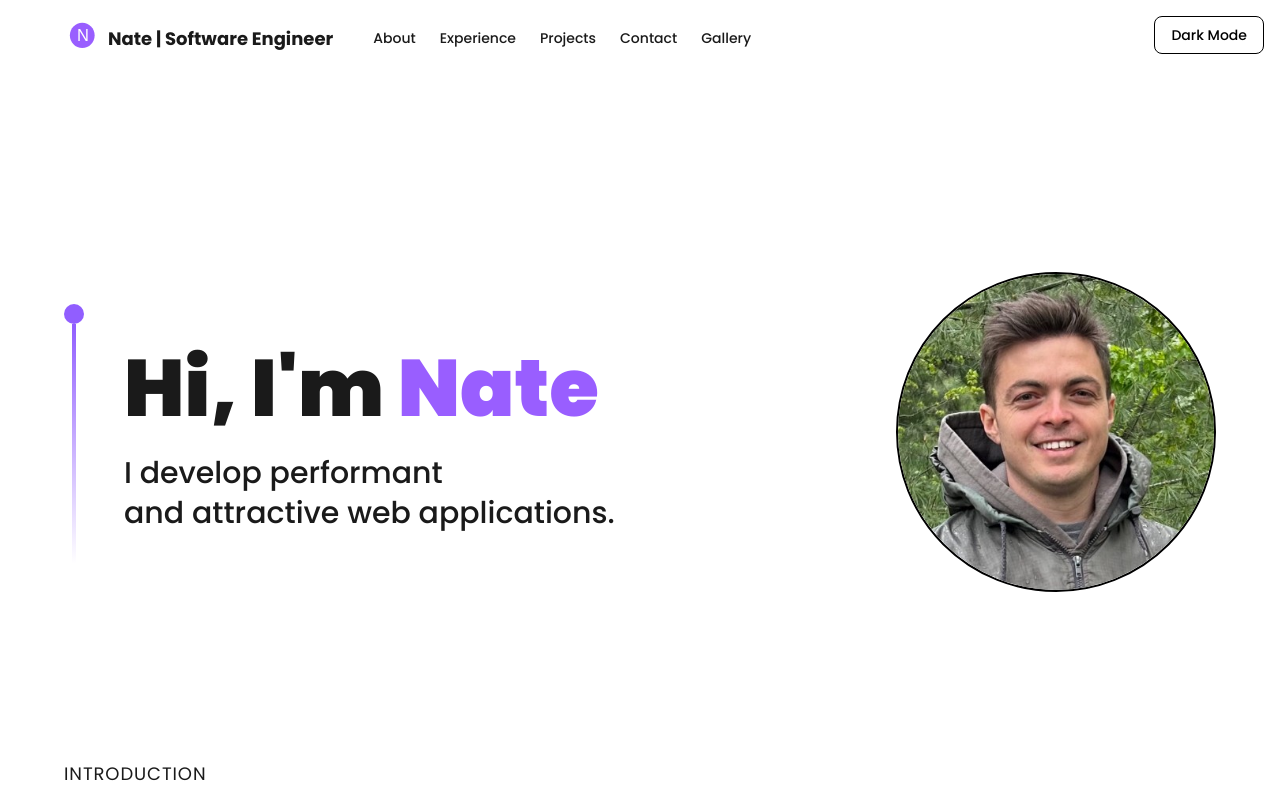
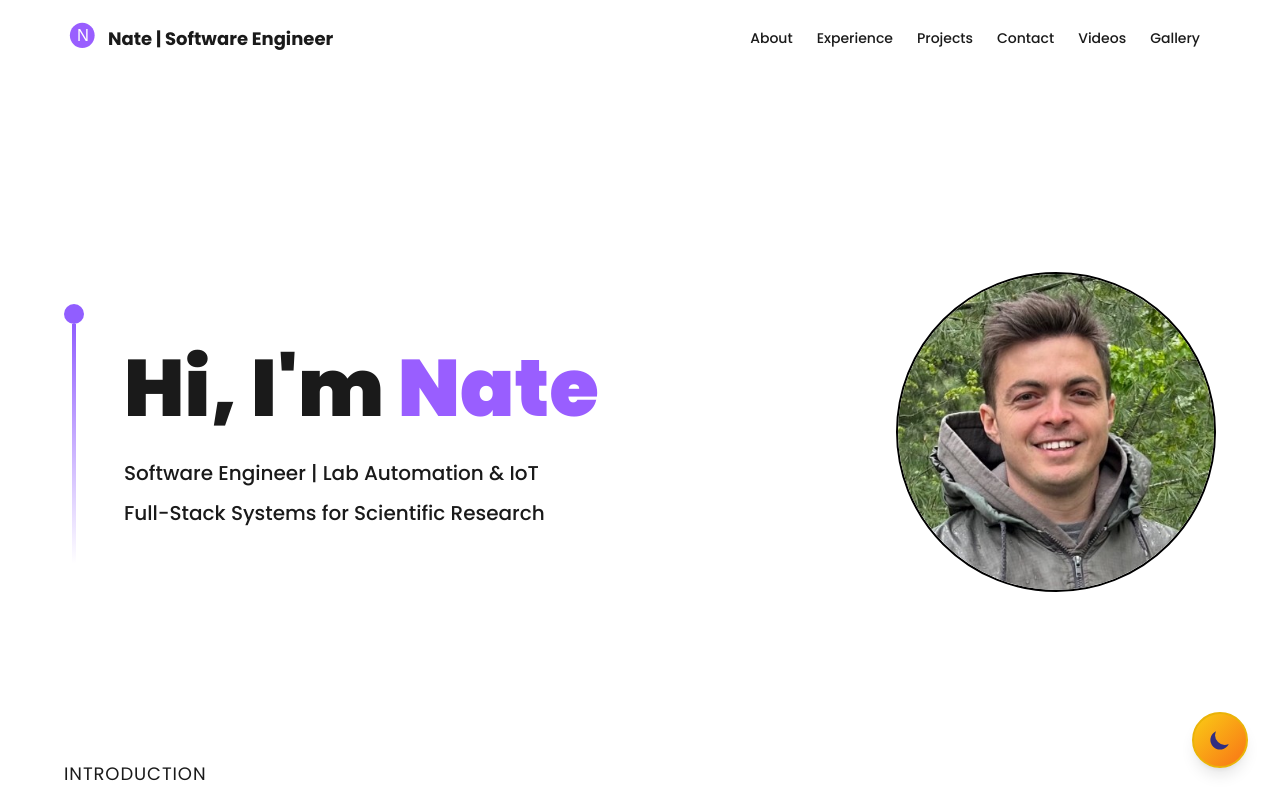
Before and after one commit to nathanielazevedo/portfolio, a React (Vite) app: page / in a window 1280 px wide. Shown: the top 800 px of the page. Built offline with nearby package versions, Linux system fonts and the light colour scheme.

Commit message:
add video section, cleanup nav bar

```diff
--- a/src/App.jsx
+++ b/src/App.jsx
@@ -11,6 +11,7 @@ import {
   StarsCanvas,
   ThemeToggle,
   Gallery,
+  Videos,
 } from "./components";
 
 const App = () => {
@@ -31,6 +32,7 @@ const App = () => {
           <Contact />
           <StarsCanvas />
         </div>
+        <Videos />
         <Gallery />
       </div>
     </BrowserRouter>
--- a/src/components/Hero.jsx
+++ b/src/components/Hero.jsx
@@ -23,9 +23,9 @@ const Hero = () => {
               <span className="text-[#995eff] dark:text-purple-700">Nate</span>
             </h1>
             <p className={`${styles.heroSubText} mt-4`}>
-              I develop performant
+              Software Engineer | Lab Automation & IoT
               <br className="sm:block hidden" />
-              and attractive web applications.
+              Full-Stack Systems for Scientific Research
             </p>
           </div>
 
--- a/src/components/Navbar.jsx
+++ b/src/components/Navbar.jsx
@@ -25,7 +25,7 @@ const Navbar = () => {
         scrolled ? "bg-primary dark:bg-dark-primary" : "bg-transparent"
       }`}
     >
-      <div className="w-full flex items-center max-w-7xl mx-auto pr-16">
+      <div className="w-full flex items-center justify-between max-w-7xl mx-auto pr-4">
         <Link
           to="/"
           className="flex items-center gap-2"
@@ -42,7 +42,7 @@ const Navbar = () => {
         </Link>
 
         {/* Desktop Nav */}
-        <ul className="list-none hidden sm:flex flex-row gap-6 ml-10">
+        <ul className="list-none hidden lg:flex flex-row gap-6 ml-10">
           {navLinks.map((link) => (
             <li
               key={link.id}
@@ -59,17 +59,17 @@ const Navbar = () => {
         </ul>
 
         {/* Mobile Nav */}
-        <div className="sm:hidden flex flex-1 justify-end items-center">
+        <div className="lg:hidden flex items-center gap-4">
           <img
             src={toggle ? close : menu}
             alt="menu"
-            className="w-[28px] h-[28px] object-contain cursor-pointer"
+            className="w-[28px] h-[28px] object-contain cursor-pointer invert dark:invert-0"
             onClick={() => setToggle(!toggle)}
           />
           <div
             className={`${
               !toggle ? "hidden" : "flex"
-            } p-6 bg-primary dark:bg-dark-primary absolute top-20 right-0 mx-4 my-2 min-w-[140px] z-10 rounded-xl shadow-lg`}
+            } p-6 bg-gray-50 dark:bg-dark-primary absolute top-20 right-0 mx-4 my-2 min-w-[140px] z-10 rounded-xl shadow-2xl border-2 border-gray-300 dark:border-dark-secondary`}
           >
             <ul className="list-none flex justify-end items-start flex-col gap-4">
               {navLinks.map((nav) => (
@@ -77,9 +77,9 @@ const Navbar = () => {
                   key={nav.id}
                   className={`${
                     active === nav.title
-                      ? "text-text dark:text-dark-white-100"
-                      : "text-tertiary dark:text-dark-secondary"
-                  } font-medium cursor-pointer text-[16px]`}
+                      ? "text-black dark:text-dark-white-100 font-bold"
+                      : "text-gray-700 dark:text-dark-secondary"
+                  } font-medium cursor-pointer text-[16px] hover:text-black dark:hover:text-dark-white-100 transition-colors`}
                   onClick={() => {
                     setToggle(!toggle);
                     setActive(nav.title);
--- a/src/components/ThemeToggle.jsx
+++ b/src/components/ThemeToggle.jsx
@@ -24,16 +24,33 @@ const ThemeToggle = () => {
     setIsDark(!isDark);
   };
 
-  const buttonClass = `fixed top-4 right-4 z-50 px-4 py-2 rounded-lg border text-sm font-medium transition-colors duration-300
-    ${
-      isDark
-        ? "bg-dark-black-200 text-white border-white hover:bg-dark-black-100"
-        : "bg-white text-black border-black hover:bg-secondary"
-    }`;
-
   return (
-    <button onClick={toggleTheme} className={buttonClass}>
-      {isDark ? "Light Mode" : "Dark Mode"}
+    <button
+      onClick={toggleTheme}
+      className="fixed bottom-8 right-8 z-50 w-14 h-14 rounded-full shadow-lg hover:shadow-2xl transition-all duration-300 transform hover:scale-110 flex items-center justify-center border-2 bg-gradient-to-br from-yellow-400 to-orange-500 dark:from-indigo-600 dark:to-purple-700 border-yellow-500 dark:border-purple-500"
+      aria-label="Toggle theme"
+    >
+      {isDark ? (
+        <svg
+          className="w-6 h-6 text-yellow-300"
+          fill="currentColor"
+          viewBox="0 0 20 20"
+        >
+          <path
+            fillRule="evenodd"
+            d="M10 2a1 1 0 011 1v1a1 1 0 11-2 0V3a1 1 0 011-1zm4 8a4 4 0 11-8 0 4 4 0 018 0zm-.464 4.95l.707.707a1 1 0 001.414-1.414l-.707-.707a1 1 0 00-1.414 1.414zm2.12-10.607a1 1 0 010 1.414l-.706.707a1 1 0 11-1.414-1.414l.707-.707a1 1 0 011.414 0zM17 11a1 1 0 100-2h-1a1 1 0 100 2h1zm-7 4a1 1 0 011 1v1a1 1 0 11-2 0v-1a1 1 0 011-1zM5.05 6.464A1 1 0 106.465 5.05l-.708-.707a1 1 0 00-1.414 1.414l.707.707zm1.414 8.486l-.707.707a1 1 0 01-1.414-1.414l.707-.707a1 1 0 011.414 1.414zM4 11a1 1 0 100-2H3a1 1 0 000 2h1z"
+            clipRule="evenodd"
+          />
+        </svg>
+      ) : (
+        <svg
+          className="w-6 h-6 text-indigo-900"
+          fill="currentColor"
+          viewBox="0 0 20 20"
+        >
+          <path d="M17.293 13.293A8 8 0 016.707 2.707a8.001 8.001 0 1010.586 10.586z" />
+        </svg>
+      )}
     </button>
   );
 };
--- /dev/null
+++ b/src/components/Videos.jsx
@@ -0,0 +1,90 @@
+import React from "react";
+import { motion } from "framer-motion";
+import { styles } from "../styles";
+import { SectionWrapper } from "../hoc";
+import { fadeIn, textVariant } from "../utils/motion";
+
+// Add your YouTube video IDs here
+const youtubeVideos = [
+  {
+    id: "w0Kvt65Z2Uk?si=XOnLvUhLMLWElqRy", // Replace with actual YouTube video ID
+    title: "React.js Interview",
+  },
+  {
+    id: "vweARwTPmg4?si=6NBOcZYhbnp1-e_R", // Replace with actual YouTube video ID
+    title: "React.js Interview",
+  },
+];
+
+const YOUTUBE_CHANNEL_URL = "https://www.youtube.com/@nate_azevedo"; // Replace with your channel URL
+
+const VideoCard = ({ video, index }) => {
+  return (
+    <motion.div
+      whileInView="show"
+      initial="hidden"
+      viewport={{ once: true, amount: 0.2 }}
+      variants={fadeIn("up", "spring", index * 0.3, 0.75)}
+      className="w-full sm:w-[360px]"
+    >
+      <div className="bg-tertiary dark:bg-dark-tertiary border border-black dark:border-none p-5 rounded-2xl shadow-sm dark:shadow-card h-full">
+        <div className="relative w-full h-[230px]">
+          <iframe
+            className="w-full h-full rounded-2xl"
+            src={`https://www.youtube.com/embed/${video.id}`}
+            title={video.title}
+            frameBorder="0"
+            allow="accelerometer; autoplay; clipboard-write; encrypted-media; gyroscope; picture-in-picture"
+            allowFullScreen
+          />
+        </div>
+        <div className="mt-5">
+          <h3 className="text-text dark:text-dark-white-100 font-bold text-[20px]">
+            {video.title}
+          </h3>
+        </div>
+      </div>
+    </motion.div>
+  );
+};
+
+const Videos = () => {
+  return (
+    <div className="mt-12 bg-black-100 dark:bg-dark-black-100 rounded-[20px]">
+      <div
+        className={`${styles.padding} bg-tertiary dark:bg-dark-tertiary rounded-2xl min-h-[300px]`}
+      >
+        <motion.div
+          whileInView="show"
+          initial="hidden"
+          viewport={{ once: true, amount: 0.25 }}
+          variants={textVariant()}
+        >
+          <p className={styles.sectionSubText}>My Content</p>
+          <h2 className={styles.sectionHeadText}>Videos.</h2>
+        </motion.div>
+      </div>
+
+      <div
+        className={`${styles.paddingX} -mt-20 pb-14 flex flex-wrap gap-7 justify-center`}
+      >
+        {youtubeVideos.map((video, index) => (
+          <VideoCard key={`video-${index}`} video={video} index={index} />
+        ))}
+      </div>
+
+      <div className={`${styles.paddingX} pb-14 flex justify-center`}>
+        <a
+          href={YOUTUBE_CHANNEL_URL}
+          target="_blank"
+          rel="noopener noreferrer"
+          className="bg-tertiary dark:bg-dark-tertiary border border-black dark:border-none py-3 px-8 rounded-xl outline-none w-fit text-text dark:text-dark-white-100 font-bold shadow-md shadow-primary hover:bg-primary dark:hover:bg-dark-primary transition-colors duration-300"
+        >
+          Visit My YouTube Channel
+        </a>
+      </div>
+    </div>
+  );
+};
+
+export default SectionWrapper(Videos, "videos");
--- a/src/components/index.js
+++ b/src/components/index.js
@@ -9,6 +9,7 @@ import Feedbacks from './Feedbacks';
 import Contact from './Contact';
 import ThemeToggle from './ThemeToggle';
 import Gallery from './Gallery';
+import Videos from './Videos';
 
 export {
   Hero,
@@ -23,5 +24,6 @@ export {
   BallCanvas,
   StarsCanvas,
   ThemeToggle,
-  Gallery
+  Gallery,
+  Videos
 }
--- a/src/constants/index.js
+++ b/src/constants/index.js
@@ -34,6 +34,10 @@ export const navLinks = [
   {
     id: 'contact',
     title: 'Contact',
+  },
+  {
+    id: 'videos',
+    title: 'Videos',
   },
   {
     id: 'gallery',
--- a/src/styles.js
+++ b/src/styles.js
@@ -7,7 +7,7 @@ const styles = {
     "font-black text-text dark:text-dark-white-100 lg:text-[80px] sm:text-[60px] xs:text-[50px] text-[40px] lg:leading-[98px] mt-2",
 
   heroSubText:
-    "text-text dark:text-dark-white-100 font-medium lg:text-[30px] sm:text-[26px] xs:text-[20px] text-[16px] lg:leading-[40px]",
+    "text-text dark:text-dark-white-100 font-medium lg:text-[20px] sm:text-[16px] xs:text-[16px] text-[16px] lg:leading-[40px]",
 
   sectionHeadText:
     "font-black text-text dark:text-dark-white-100 md:text-[60px] sm:text-[50px] xs:text-[40px] text-[30px]",
```
